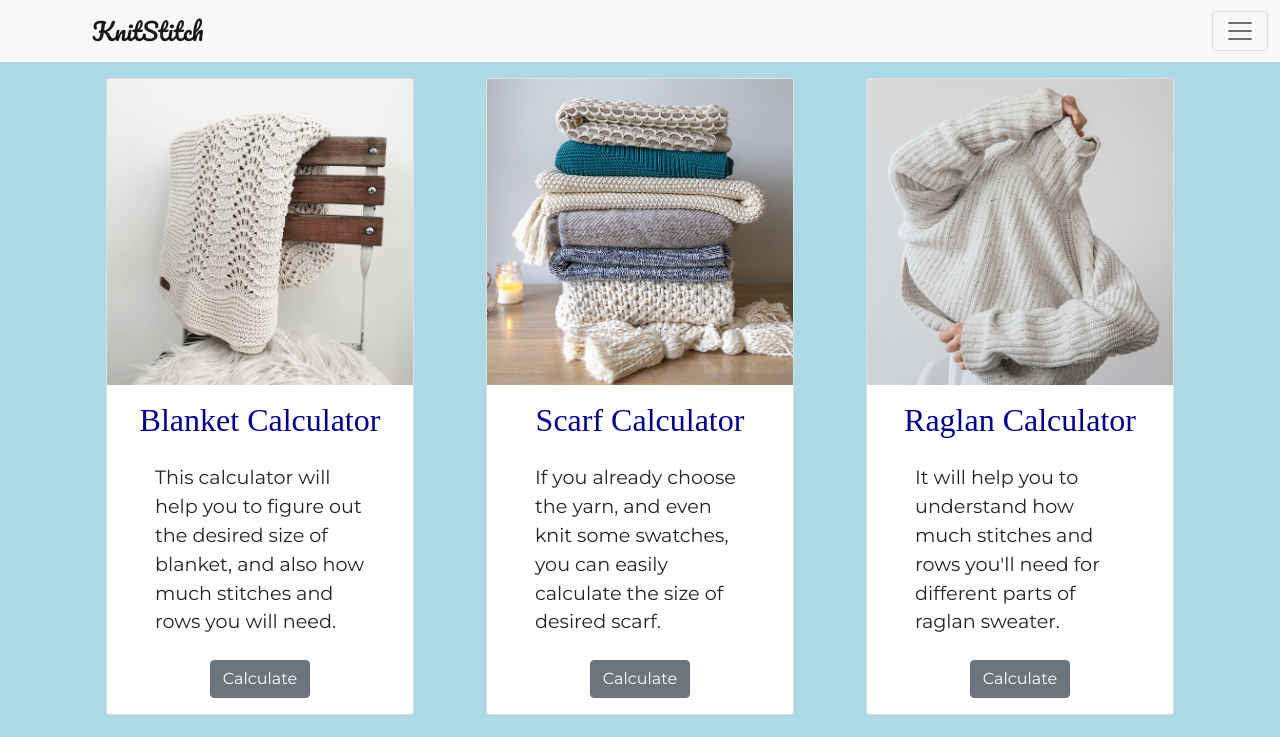
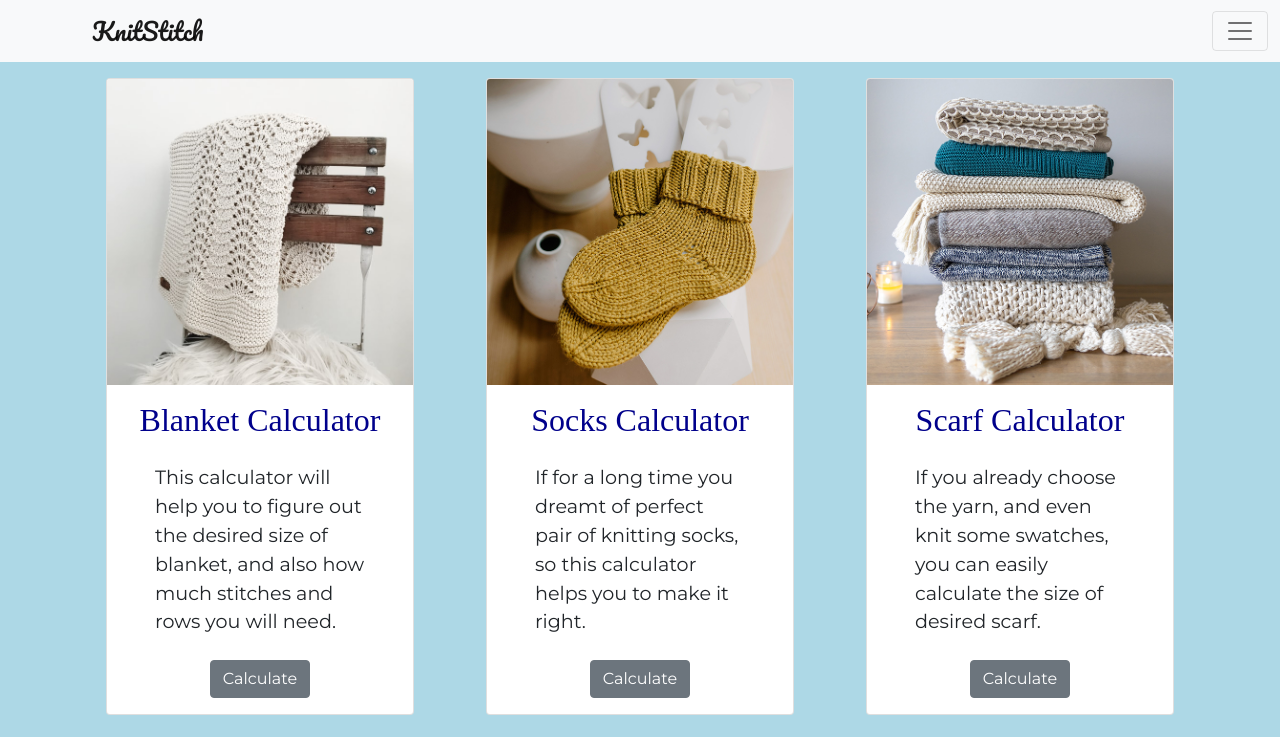
Before and after one commit to evoloshchenko/blanket-calc, a React (Create React App) app: page / in a window 1280 px wide. Shown: the top 737 px of the page. Built offline with nearby package versions, Linux system fonts and the light colour scheme.

Commit message:
Added a Socks Calc card

```diff
--- a/src/App.js
+++ b/src/App.js
@@ -6,6 +6,7 @@ import HomePage from "./pages/HomePage";
 import BlanketPage from "./pages/BlanketPage";
 import ScarfPage from "./pages/ScarfPage";
 import RaglanPage from "./pages/RaglanPage";
+import SocksPage from "./pages/SocksPage";
 //Styles
 import "./styles/_app.scss";
 import NavBar from "./components/Nav";
@@ -21,6 +22,7 @@ function App() {
         <Route path="/blanket" exact element={<BlanketPage />} />
         <Route path="/scarf" exact element={<ScarfPage />} />
         <Route path="/raglan" exact element={<RaglanPage />} />
+        <Route path="/socks" exact element={<SocksPage />} />
       </Routes>
     </div>
   );
--- a/src/components/Cards.js
+++ b/src/components/Cards.js
@@ -9,6 +9,7 @@ import "../styles/_cards.scss";
 import blanketImg from "../img/blanket1.jpg";
 import raglanImg from "../img/raglan.jpg";
 import scarfImg from "../img/scarf.jpg";
+import socksImg from "../img/socks.jpg";
 
 //Added a text for calculators
 const BlanketText =
@@ -17,6 +18,8 @@ const ScarfText =
   "If you already choose the yarn, and even knit some swatches, you can easily calculate the size of desired scarf.";
 const RaglanText =
   "It will help you to understand how much stitches and rows you'll need for different parts of raglan sweater.";
+const SocksText =
+  "If for a long time you dreamt of perfect pair of knitting socks, so this calculator helps you to make it right.";
 
 function Cards() {
   return (
@@ -28,6 +31,14 @@ function Cards() {
             title="Blanket Calculator"
             text={BlanketText}
             link="/blanket"
+          />
+        </Col>
+        <Col className="col-md-4">
+          <GridCards
+            imgsrc={socksImg}
+            title="Socks Calculator"
+            text={SocksText}
+            link="/socks"
           />
         </Col>
         <Col className="col-md-4">
--- /dev/null
+++ b/src/components/SocksCalc.js
@@ -0,0 +1,5 @@
+const SocksCalc = () => {
+  return <div></div>;
+};
+
+export default SocksCalc;
--- /dev/null
+++ b/src/pages/SocksPage.js
@@ -0,0 +1,7 @@
+import SocksCalc from "../components/SocksCalc";
+
+const SocksPage = () => {
+  return <SocksCalc />;
+};
+
+export default SocksPage;
```
Also changed, not shown: src/img/hat.jpg (added), src/img/socks.jpg (added).
